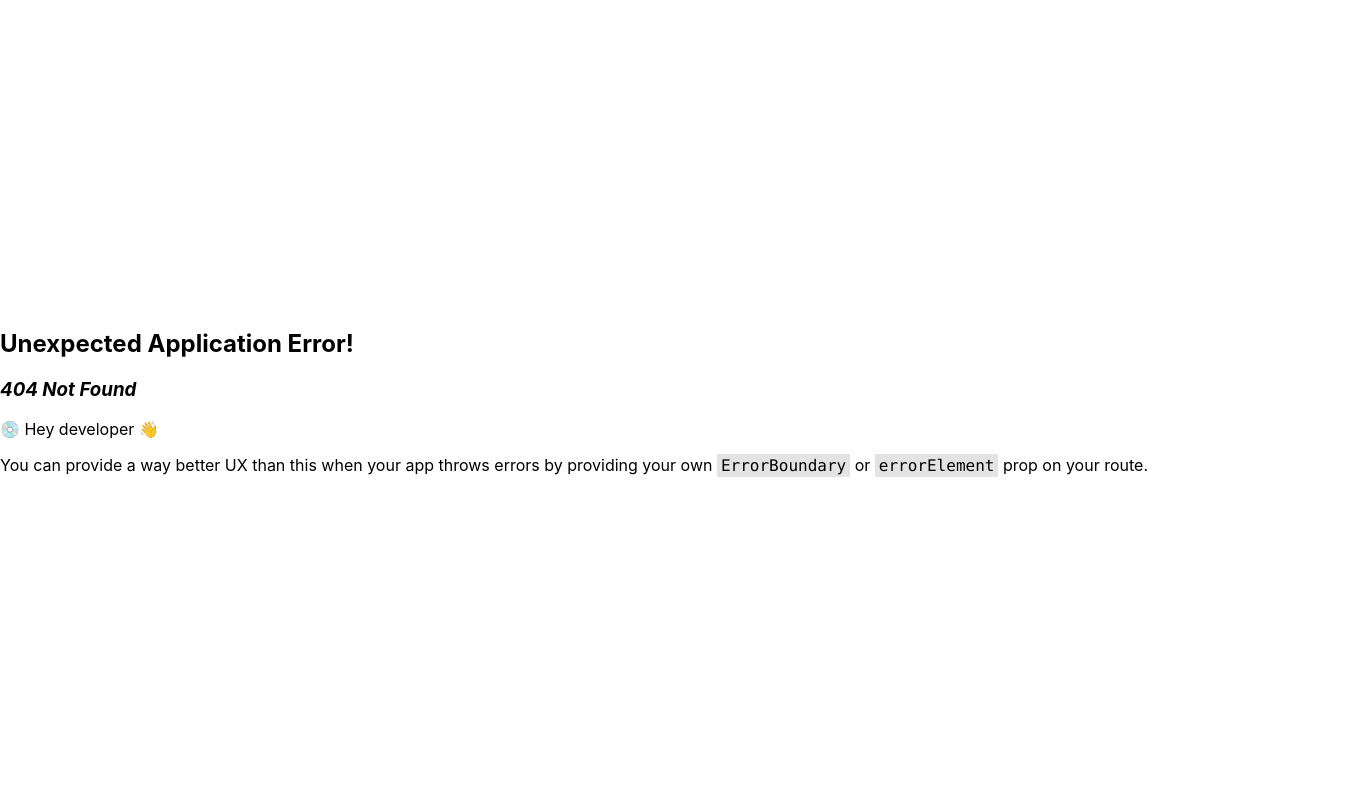
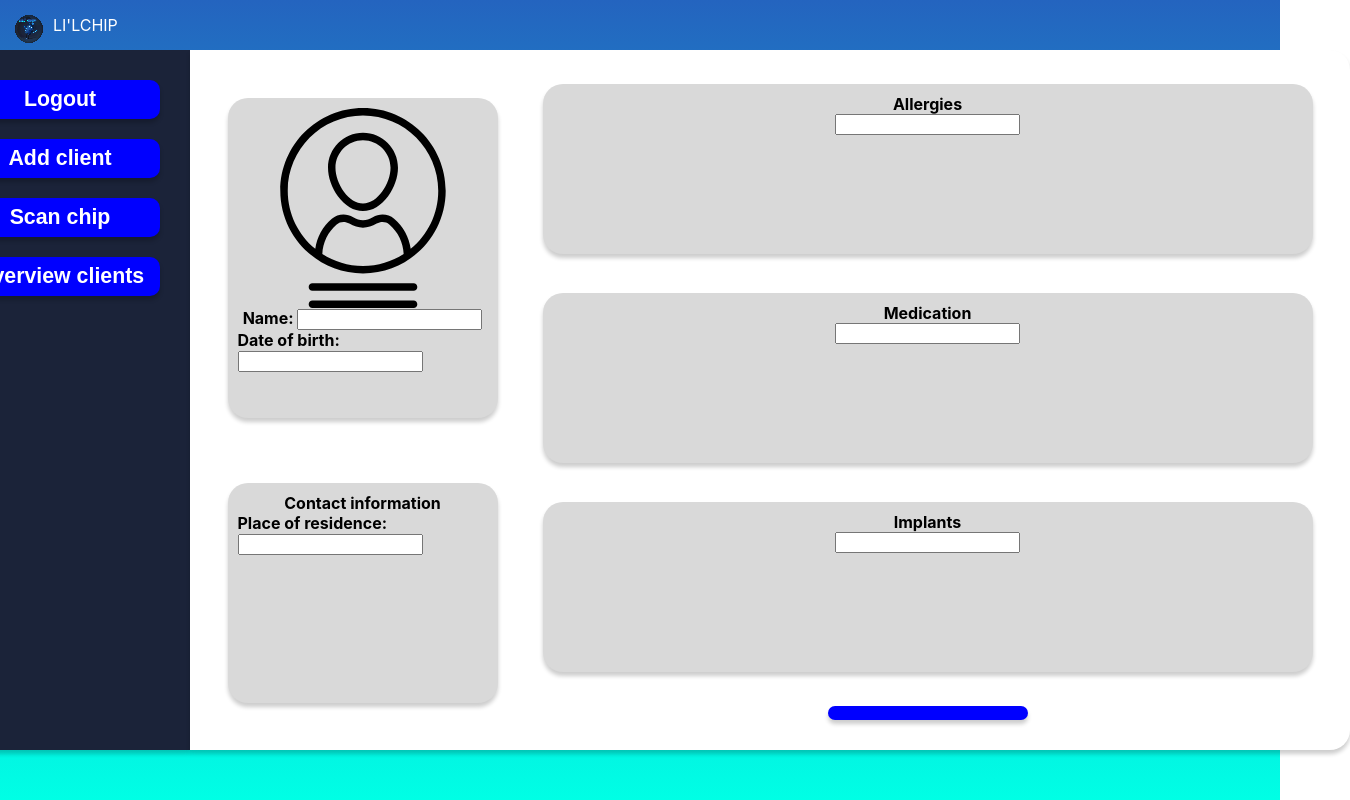
Before and after one commit to SvenLoeve/lilchip, a React (Create React App) app in the folder lilchip/: page /add-client in a window 1280 px wide. Before the commit this address had no page. Shown: the whole page, 1350 px wide, since content can reach past the window. Built offline with nearby package versions, Linux system fonts and the light colour scheme.

Commit message:
Add addclient screen

```diff
--- a/lilchip/src/App.js
+++ b/lilchip/src/App.js
@@ -8,6 +8,7 @@ import Login from "./pages/Login/Login";
 import ChipScan from "./pages/ChipScan/ChipScan";
 import ClientList from "./pages/ClientList/ClientList";
 import ClientPage from "./pages/ClientPage/ClientPage";
+import AddClient from "./pages/AddClient/AddClient";
 
 function App() {
   const router = createBrowserRouter([
@@ -16,6 +17,15 @@ function App() {
       element: (
         <DefaultLayout>
           <Login />
+        </DefaultLayout>
+      ),
+    },
+    {
+      path: "/add-client",
+      element: (
+        <DefaultLayout>
+          <NavBar />
+          <AddClient />
         </DefaultLayout>
       ),
     },
--- a/lilchip/src/components/NavBar/NavBar.jsx
+++ b/lilchip/src/components/NavBar/NavBar.jsx
@@ -7,6 +7,7 @@ const NavBar = () => {
     return (
         <div className="container-NavBar">
             <Button label="Logout" variant="4" route={"/"} />
+            <Button label="Add client" variant="4" route={"/add-client"} />
             <Button label="Scan chip" variant="4" route={"/chip-scan"} />
             <Button label="Overview clients" variant="4" route={"/client-list"} />
 
--- /dev/null
+++ b/lilchip/src/pages/AddClient/AddClient.jsx
@@ -0,0 +1,61 @@
+import React, { useState } from "react";
+import "./AddClient.css"
+
+import ProfileIcon from "../../assets/images/profileIconBeta.svg"
+import Button from "../../components/Button/Button";
+
+const AddClient = () => {
+
+    const [input, setInput] = useState({
+        client: "",
+        dateOfBirth: "",
+    })
+
+    const handleChange = event => {
+        const { name, value } = event.target;
+        setInput({
+            ...input,
+            [name]: value,
+        })
+    }
+    const handleSubmission = event => {
+        event.preventDefault();
+        const formData = (input.client + input.dateOfBirth)
+        console.log(formData);
+    }
+
+
+    return (
+        <div>
+            <form onSubmit={handleSubmission}>
+                <div className="container chipScan">
+                    <div className="container personalInformation">
+                        <img src={ProfileIcon} alt="ProfileIcon" />
+                        <text><span className="text-bold">Name: </span><input name="client" value={input.client} onChange={handleChange}></input></text>
+                        <text><span className="text-bold">Date of birth: </span><input name="dateOfBirth" value={input.dateOfBirth} onChange={handleChange}></input></text>
+                    </div>
+                    <div className="container contactInformation">
+                        <text className="text-bold">Contact information</text>
+                        <text><span className="text-bold">Place of residence: </span><input></input></text>
+                    </div>
+                    <div className="container allergies">
+                        <text className="text-bold">Allergies</text>
+                        <input></input>
+                    </div>
+                    <div className="container medication">
+                        <text className="text-bold">Medication</text>
+                        <input></input>
+                    </div>
+                    <div className="container implants">
+                        <text className="text-bold">Implants</text>
+                        <input></input>
+                    </div>
+                    <Button type="submit" />
+                </div>
+
+            </form>
+        </div>
+    )
+}
+
+export default AddClient;
--- a/lilchip/src/pages/ClientList/ClientList.jsx
+++ b/lilchip/src/pages/ClientList/ClientList.jsx
@@ -2,7 +2,6 @@ import React, { useState, useEffect } from "react";
 import "./ClientList.css";
 import ClientInfo from "../../components/ClientInfo/ClientInfo";
 import axios from "axios";
-import { Link } from "react-router-dom";
 
 const ClientList = () => {
     const [users, setUsers] = useState([
```
Also changed, not shown: lilchip/src/pages/AddClient/AddClient.css (added).
